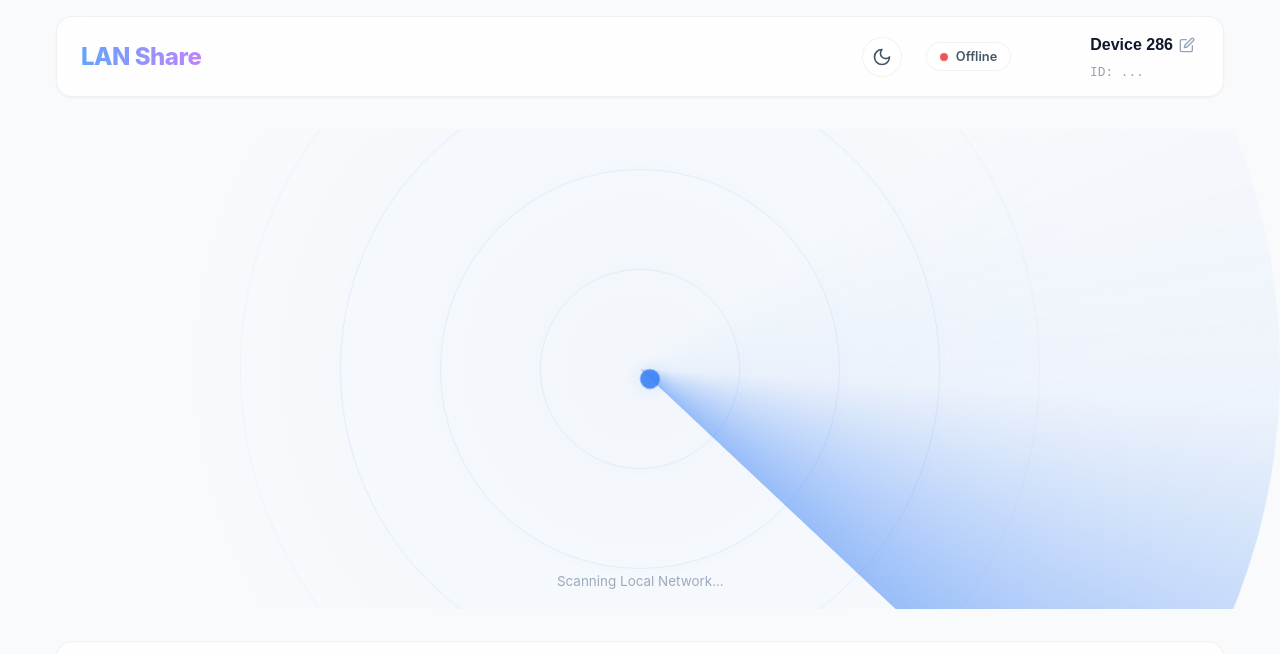
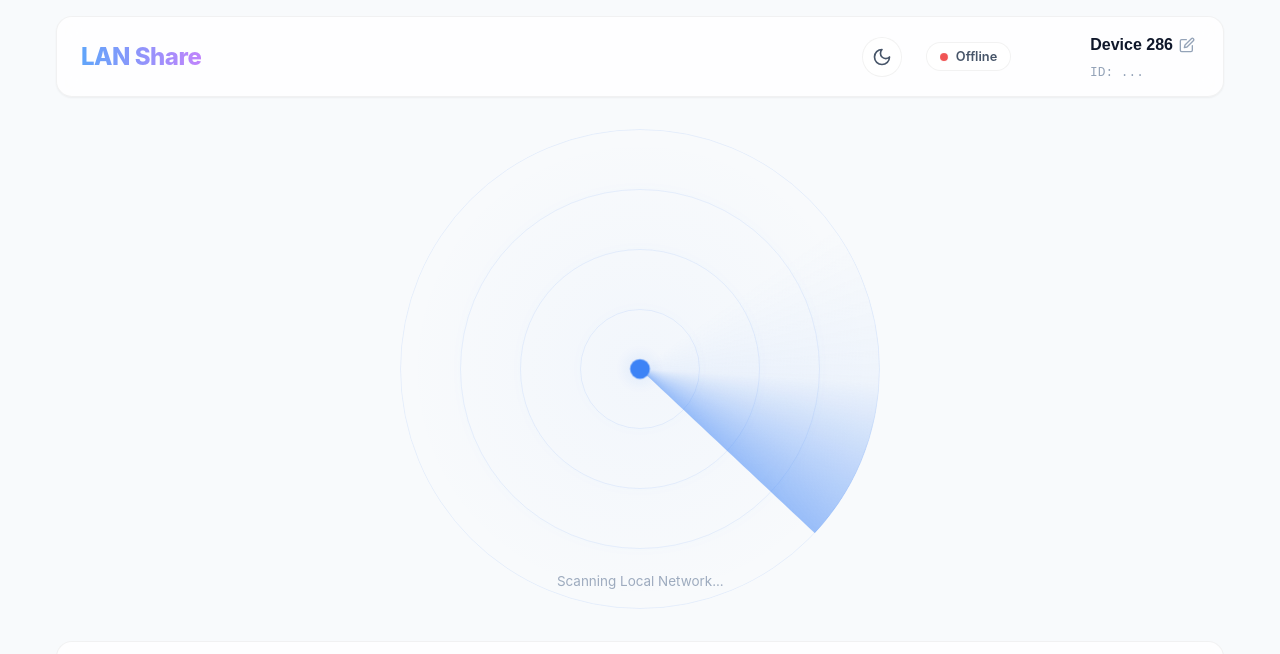
Before and after one commit to bilalzulfiqar-pk/lan-share, a React (Vite) app in the folder client/: page / in a window 1280 px wide. Shown: the top 654 px of the page. Built offline with nearby package versions, Linux system fonts and the light colour scheme; no server answers.

Commit message:
Radar UI adjustments

```diff
--- a/client/src/App.css
+++ b/client/src/App.css
@@ -280,18 +280,13 @@ body {
 }
 
 /* Sections */
+/* Sections */
 .radar-section {
-  /* Hero section for Radar */
-  width: 100vw;
-  /* Full viewport width */
-  margin-left: calc(-50vw + 50%);
-  /* Breakout of container centering */
-  margin-right: calc(-50vw + 50%);
+  width: 100%;
   height: 60vh;
   min-height: 450px;
   position: relative;
-  overflow: visible;
-  /* Allow circles to feel like they go under */
+  /* No background or borders as requested */
 }
 
 /* History Section */
@@ -304,7 +299,6 @@ body {
   display: flex;
   flex-direction: column;
   max-height: 400px;
-  /* Limit height and scroll */
 }
 
 .section-header {
@@ -322,83 +316,93 @@ body {
   align-items: center;
   gap: 0.5rem;
   color: var(--text-secondary);
-  /* Subtler title */
 }
 
-/* Device List */
 /* Radar View */
 .radar-container {
   position: relative;
-  width: 100%;
+  /* Make the radar area a perfect square based on the smaller dimension */
   height: 100%;
+  aspect-ratio: 1/1;
+  max-width: 100%;
+  /* Prevent overflow on narrow screens */
+  margin: 0 auto;
+  /* Center horizontal */
+
   display: flex;
   align-items: center;
   justify-content: center;
   overflow: hidden;
-  /* Clip ONLY at the viewport edges */
-  /* Radar background - optional subtleness */
+  /* Radar background - contained within the square */
   background: radial-gradient(circle at center, rgba(59, 130, 246, 0.03) 0%, transparent 70%);
+  border-radius: 50%;
+  /* Optional: clip the whole container to circle? Or keep square? Keeping square allows corners for beam */
 }
+
+/* On mobile where width < height, aspect-ratio 1/1 ensures it stays square */
 
 .radar-circle {
   position: absolute;
   border-radius: 50%;
   border: 1px solid var(--radar-grid);
-  /* Use themed var */
   box-shadow: 0 0 15px rgba(59, 130, 246, 0.02);
   top: 50%;
   left: 50%;
   transform: translate(-50%, -50%);
+  /* Start at center */
+  aspect-ratio: 1/1;
+  /* Ensure circles are circles */
   pointer-events: none;
 }
 
-/* Responsive Sizes using vmin (min of viewport width/height) to always fit screen nicely */
+/* Sizes relative to the square container */
 .radar-circle:nth-child(1) {
-  width: 25vmin;
-  height: 25vmin;
+  width: 25%;
+  height: 25%;
 }
 
 .radar-circle:nth-child(2) {
-  width: 50vmin;
-  height: 50vmin;
+  width: 50%;
+  height: 50%;
 }
 
 .radar-circle:nth-child(3) {
-  width: 75vmin;
-  height: 75vmin;
+  width: 75%;
+  height: 75%;
 }
 
-/* The last circle goes slightly off-screen or touches edges */
 .radar-circle:nth-child(4) {
-  width: 100vmin;
-  height: 100vmin;
-  opacity: 0.5;
+  width: 100%;
+  height: 100%;
+  opacity: 1;
+  /* border-style: dashed; */
 }
 
+/* Beam */
 .radar-beam {
+  /* Linear beam */
   position: absolute;
-  width: 50vmax;
-  /* Enough to cover corners */
+  width: 50%;
+  /* Half width of container (radius) */
   height: 2px;
-  /* Or a gradient sector */
   top: 50%;
   left: 50%;
   background: linear-gradient(90deg, rgba(59, 130, 246, 0) 0%, var(--primary) 100%);
   transform-origin: 0% 50%;
-  /* Pivot at the center of the viewport (which is left end of this line) */
+  /* Pivot at left side (center of container) */
   animation: radar-scan 4s linear infinite;
   pointer-events: none;
   z-index: 0;
 }
 
-/* Alternative: Conic gradient for a "sector" beam */
+/* Sector beam */
 .radar-beam-sector {
   position: absolute;
   top: 50%;
   left: 50%;
-  width: 100vmax;
-  /* Ensure it covers everything regardless of rotation */
-  height: 100vmax;
+  width: 100%;
+  /* Cover the square */
+  height: 100%;
   transform: translate(-50%, -50%);
   background: conic-gradient(from 0deg,
       transparent 0deg,
@@ -431,6 +435,20 @@ body {
   }
 }
 
+@keyframes pulse-center {
+
+  0%,
+  100% {
+    opacity: 1;
+    transform: translate(-50%, -50%) scale(1);
+  }
+
+  50% {
+    opacity: 0.95;
+    transform: translate(-50%, -50%) scale(0.95);
+  }
+}
+
 /* Center Self Marker */
 .radar-center {
   position: absolute;
@@ -443,7 +461,7 @@ body {
   top: 50%;
   left: 50%;
   transform: translate(-50%, -50%);
-  animation: pulse 2s infinite;
+  animation: pulse-center 2s infinite;
 }
 
 /* Device Blips */
```
